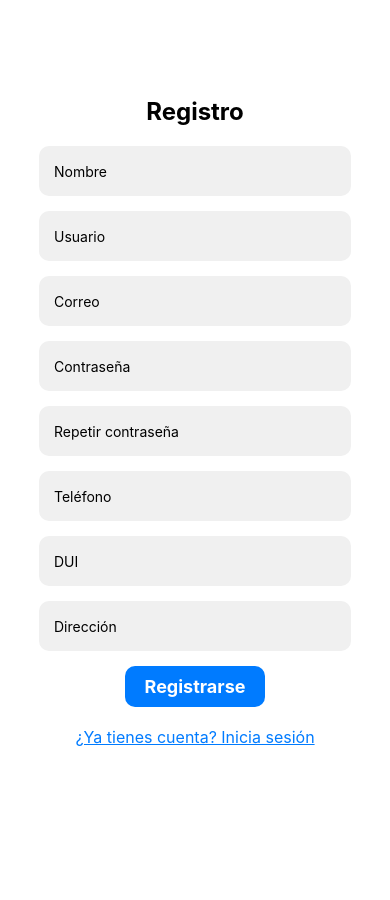
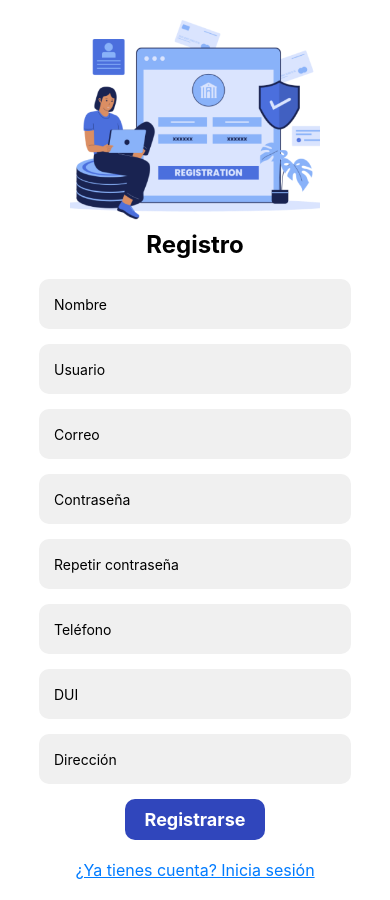
Before and after one commit to TeresaRuiz/Expo_Comodo_Movil, a React Native app: screen /Register in a window 390 px wide. Before the commit the page ends 844 px from the top, so only its background shows below. Built offline with nearby package versions, Linux system fonts and the light colour scheme.

Commit message:
Registro según figma

```diff
--- a/src/screens/RegisterScreen.js
+++ b/src/screens/RegisterScreen.js
@@ -1,5 +1,5 @@
 import React, { useState } from 'react';
-import { View, Text, ScrollView, StyleSheet, TextInput, TouchableOpacity } from 'react-native';
+import { View, Text, ScrollView, StyleSheet, TextInput, TouchableOpacity, Image } from 'react-native';
 import { useNavigation } from '@react-navigation/native';
 
 const RegisterScreen = () => {
@@ -30,7 +30,10 @@ const RegisterScreen = () => {
 
   return (
     <ScrollView contentContainerStyle={styles.container}>
-      <Text style={styles.title}>Registro</Text>
+      <View style={styles.titleContainer}>
+        <Image source={require('../img/registro.png')} style={styles.logo} />
+        <Text style={styles.title}>Registro</Text>
+      </View>
       <TextInput
         style={styles.input}
         placeholder="Nombre"
@@ -101,10 +104,18 @@ const styles = StyleSheet.create({
     backgroundColor: '#fff',
     paddingVertical: 20,
   },
+  titleContainer: {
+    alignItems: 'center',
+    marginBottom: 20,
+  },
+  logo: {
+    width: 250, // Ajusta el tamaño de la imagen según tus necesidades
+    height: 200, // Ajusta el tamaño de la imagen según tus necesidades
+    marginBottom: 10,
+  },
   title: {
     fontSize: 24,
     fontWeight: 'bold',
-    marginBottom: 20,
   },
   input: {
     width: '80%',
@@ -115,7 +126,7 @@ const styles = StyleSheet.create({
     marginBottom: 15,
   },
   button: {
-    backgroundColor: '#007bff',
+    backgroundColor: '#3046BC',
     paddingHorizontal: 20,
     paddingVertical: 10,
     borderRadius: 10,
```
Also changed, not shown: src/img/registro.png (added).
